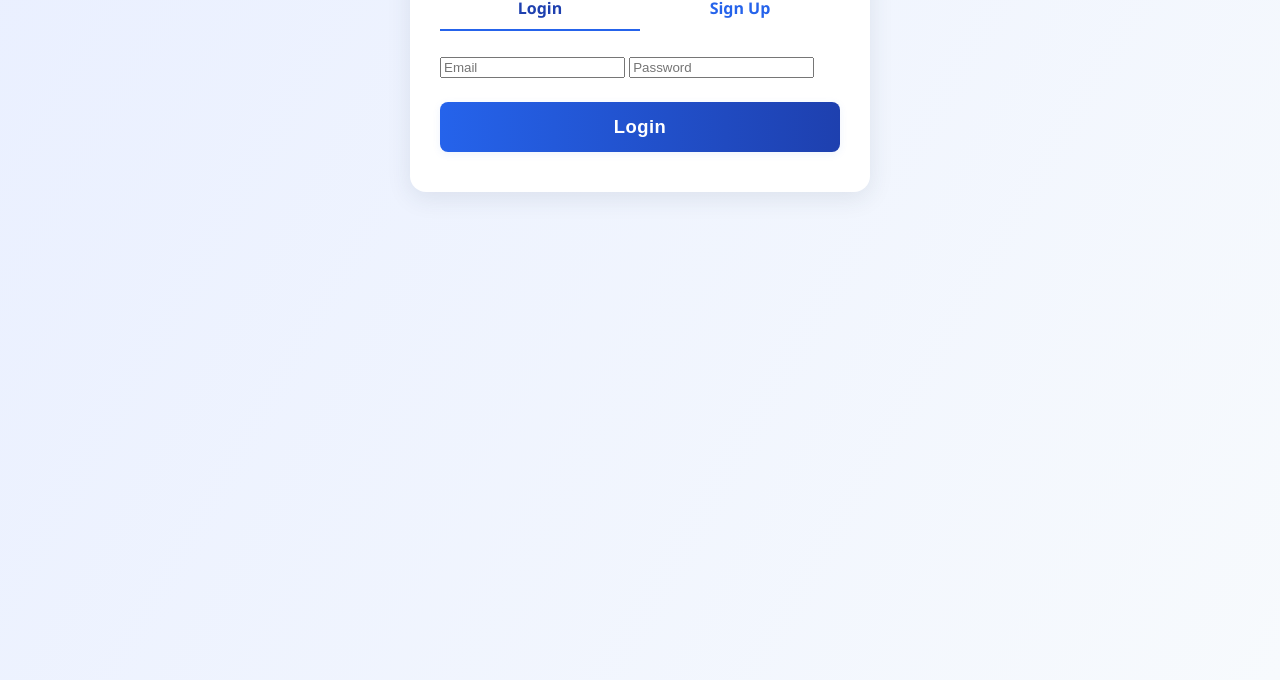
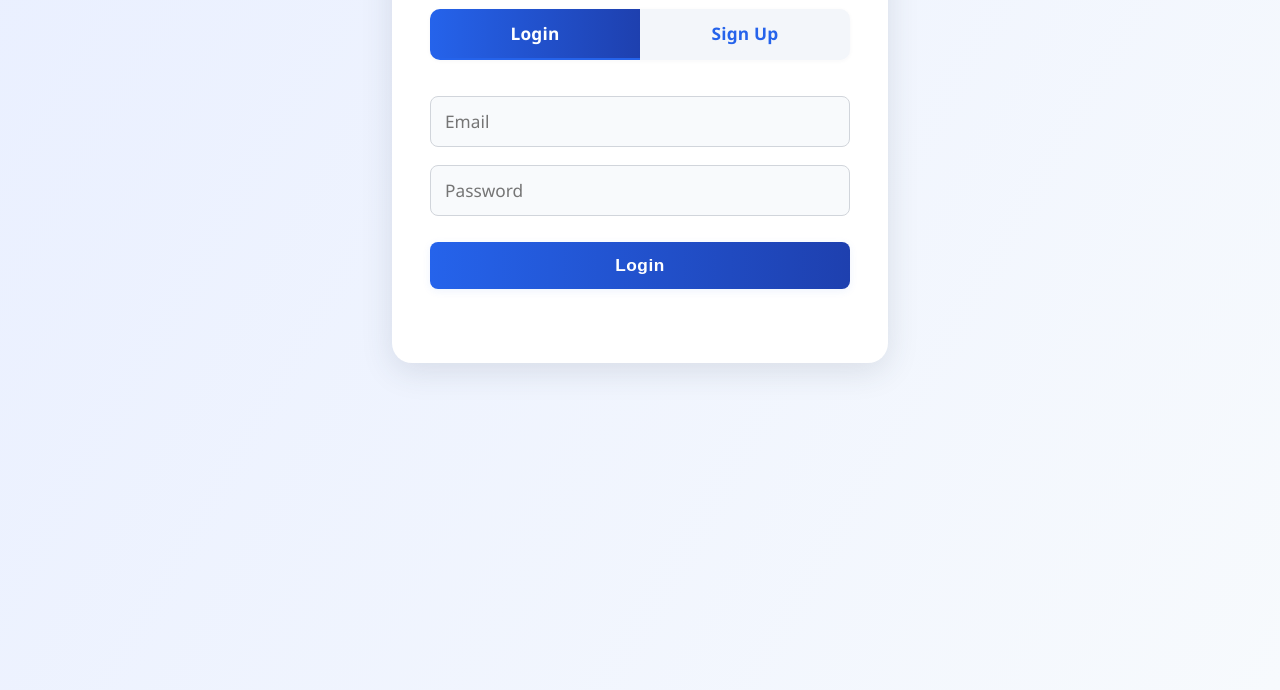
Before and after one commit to harshitha3506/MEETRING---WEB-DEVELOPMENT, a website: page public/auth.html in a window 1280 px wide. Shown: the part 190-880 px from the top of the page. Drawn offline with Linux system fonts and the light colour scheme.

Commit message:
Update project files and styles

```diff
--- a/public/auth.html
+++ b/public/auth.html
@@ -6,65 +6,6 @@
     <meta name="viewport" content="width=device-width, initial-scale=1.0">
     <title>Login | Meeting Reminder</title>
     <link rel="stylesheet" href="styles.css">
-    <style>
-        .auth-container {
-            max-width: 400px;
-            margin: 70px auto;
-            background: #fff;
-            border-radius: 16px;
-            box-shadow: 0 6px 24px rgba(44, 62, 80, 0.10);
-            padding: 36px 30px 28px 30px;
-            display: flex;
-            flex-direction: column;
-            align-items: center;
-        }
-
-        .auth-tabs {
-            display: flex;
-            width: 100%;
-            margin-bottom: 24px;
-        }
-
-        .auth-tab {
-            flex: 1;
-            text-align: center;
-            padding: 10px 0;
-            cursor: pointer;
-            font-weight: 600;
-            color: #2563eb;
-            border-bottom: 2.5px solid transparent;
-            transition: border 0.2s, color 0.2s;
-        }
-
-        .auth-tab.active {
-            color: #1e40af;
-            border-bottom: 2.5px solid #2563eb;
-        }
-
-        .auth-form {
-            width: 100%;
-            display: none;
-        }
-
-        .auth-form.active {
-            display: block;
-        }
-
-        .auth-form input {
-            margin-bottom: 16px;
-        }
-
-        .auth-form button {
-            margin-top: 8px;
-        }
-
-        .auth-message {
-            margin-top: 12px;
-            color: #b91c1c;
-            text-align: center;
-            font-size: 1rem;
-        }
-    </style>
 </head>
 
 <body>
--- a/public/styles.css
+++ b/public/styles.css
@@ -1,3 +1,113 @@
+/* Auth page styles */
+.auth-container {
+    max-width: 420px;
+    margin: 80px auto;
+    background: #fff;
+    border-radius: 20px;
+    box-shadow: 0 8px 32px rgba(44, 62, 80, 0.13);
+    padding: 48px 38px 36px 38px;
+    display: flex;
+    flex-direction: column;
+    align-items: center;
+    transition: box-shadow 0.2s;
+}
+
+.auth-tabs {
+    display: flex;
+    width: 100%;
+    margin-bottom: 28px;
+    background: #f3f6fa;
+    border-radius: 10px;
+    overflow: hidden;
+    box-shadow: 0 1px 4px rgba(44,62,80,0.04);
+}
+
+.auth-tab {
+    flex: 1;
+    text-align: center;
+    padding: 13px 0;
+    cursor: pointer;
+    font-weight: 700;
+    color: #2563eb;
+    border-bottom: 2.5px solid transparent;
+    background: none;
+    font-size: 1.08rem;
+    letter-spacing: 0.2px;
+    transition: border 0.2s, color 0.2s, background 0.2s;
+}
+
+.auth-tab.active {
+    color: #fff;
+    background: linear-gradient(90deg, #2563eb 0%, #1e40af 100%);
+    border-bottom: 2.5px solid #2563eb;
+}
+
+.auth-form {
+    width: 100%;
+    display: none;
+    margin-top: 8px;
+}
+
+.auth-form.active {
+    display: block;
+}
+
+.auth-form input {
+    margin-bottom: 18px;
+    width: 100%;
+    padding: 13px 14px;
+    border: 1.5px solid #d1d5db;
+    border-radius: 8px;
+    font-size: 1.08rem;
+    background: #f8fafc;
+    transition: border 0.2s, box-shadow 0.2s;
+    box-sizing: border-box;
+    font-family: inherit;
+}
+
+.auth-form input:focus {
+    border-color: #2563eb;
+    box-shadow: 0 0 0 2px #c7d7fa;
+    outline: none;
+}
+
+.auth-form button[type="submit"] {
+    width: 100%;
+    padding: 13px;
+    background: linear-gradient(90deg, #2563eb 0%, #1e40af 100%);
+    color: #fff;
+    border: none;
+    border-radius: 8px;
+    font-size: 1.08rem;
+    font-weight: 700;
+    cursor: pointer;
+    transition: background 0.2s, box-shadow 0.2s;
+    box-shadow: 0 2px 8px rgba(37, 99, 235, 0.08);
+    letter-spacing: 0.5px;
+    margin-top: 8px;
+}
+
+.auth-form button[type="submit"]:hover {
+    background: linear-gradient(90deg, #1e40af 0%, #2563eb 100%);
+}
+
+.auth-message {
+    margin-top: 14px;
+    color: #b91c1c;
+    text-align: center;
+    font-size: 1.05rem;
+    min-height: 24px;
+}
+
+@media (max-width: 600px) {
+    .auth-container {
+        max-width: 98vw;
+        padding: 18vw 2vw 10vw 2vw;
+    }
+    .auth-tabs {
+        font-size: 0.98rem;
+    }
+}
 body {
     font-family: 'Segoe UI', 'Roboto', 'Helvetica Neue', Arial, sans-serif;
     background: linear-gradient(120deg, #e9efff 0%, #f7fafd 100%);
--- a/users.json
+++ b/users.json
@@ -2,5 +2,9 @@
   {
     "email": "harshithapaladugu4it@gmail.com",
     "password": "$2b$10$CiFr0VrjsaNMTYEVWcS5BeyJIr7Nh7TZDXPf8CmCuyEWsA8.S0icm"
+  },
+  {
+    "email": "revathipaladugu@gmail.com",
+    "password": "$2b$10$Lfhm0uemn5XBho2BZXTT.OFN7US6WmeQaHWVLnT6RKDtzOueh1Nie"
   }
 ]
```
Also changed, not shown: meetings.json (+18 -0 lines), server.js (+3 -4 lines).
